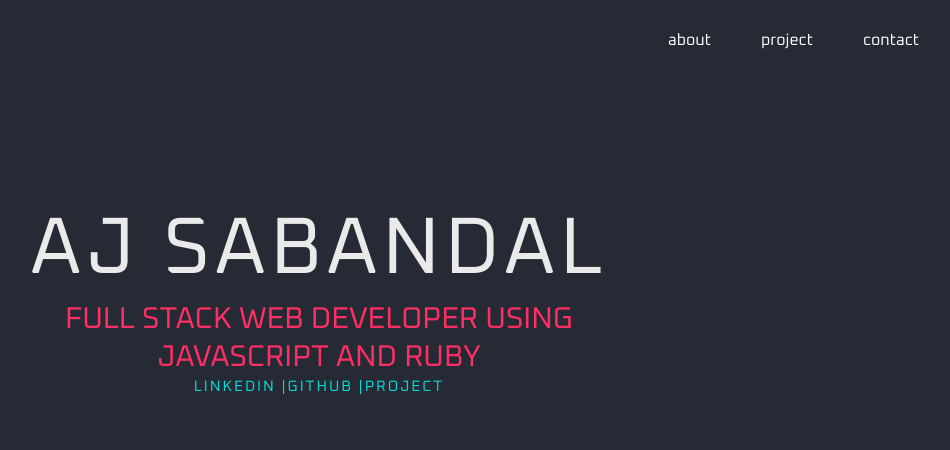
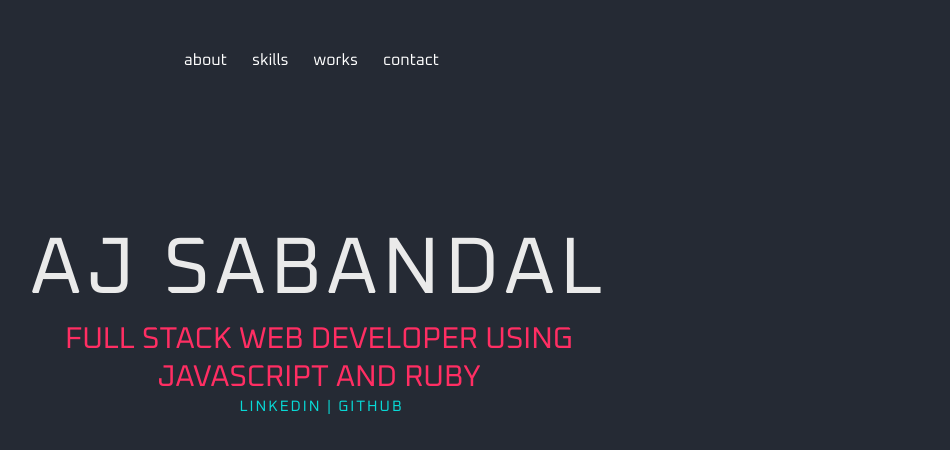
Before and after one commit to ajsabandal/aj-portfolio, a Next.js app: page / in a window 1280 px wide. Shown: the top 450 px of the page, without its empty margins (321-1271 px from the left). Built offline with nearby package versions, Linux system fonts and the light colour scheme.

Commit message:
move navbar

```diff
--- a/components/navbar.js
+++ b/components/navbar.js
@@ -4,7 +4,8 @@ return (
         <div className="navbar">
             <ul className="navbar-list">
                 <li><a href="./about">about</a></li>
-                <li><a href="">project</a></li>
+                <li><a href="">skills</a></li>
+                <li><a href="">works</a></li>
                 <li><a href="">contact</a></li>
             </ul>
         </div>
--- a/pages/index.js
+++ b/pages/index.js
@@ -7,8 +7,7 @@ export default function IndexPage() {
           <h1>aj sabandal</h1>
           <h2>full stack web developer using javascript and ruby</h2>
           <h3><a href="https://www.linkedin.com/in/anna-marie-joy-sabandal-899209196/">linkedin |</a></h3>
-          <h3><a href="https://github.com/ajsabandal">github |</a></h3>
-          <h3><a href="">project</a></h3>
+          <h3><a href="https://github.com/ajsabandal">github</a></h3>
         </div>
       <div className="arrow">
 
--- a/styles/index.css
+++ b/styles/index.css
@@ -36,6 +36,7 @@ h3 {
     text-transform: uppercase;
     letter-spacing: 2px;
     font-size: 15px;
+    padding-left: 5px;
 }
 h3 a {
     color: #08d9d6;
@@ -63,12 +64,12 @@ p {
 
 .navbar {
     justify-content: center;
-    text-align: end;
+    text-align: center;
 }
 
 .navbar-list li {
     display: inline-flex;
-    padding: 30px 40px 0px 10px;
+    padding: 50px 20px 0px 5px;
 }
 
 a {
```
